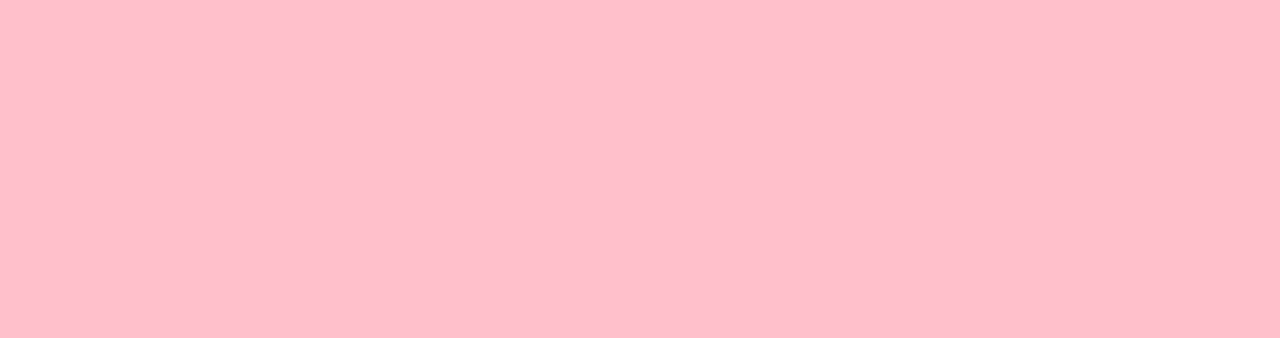
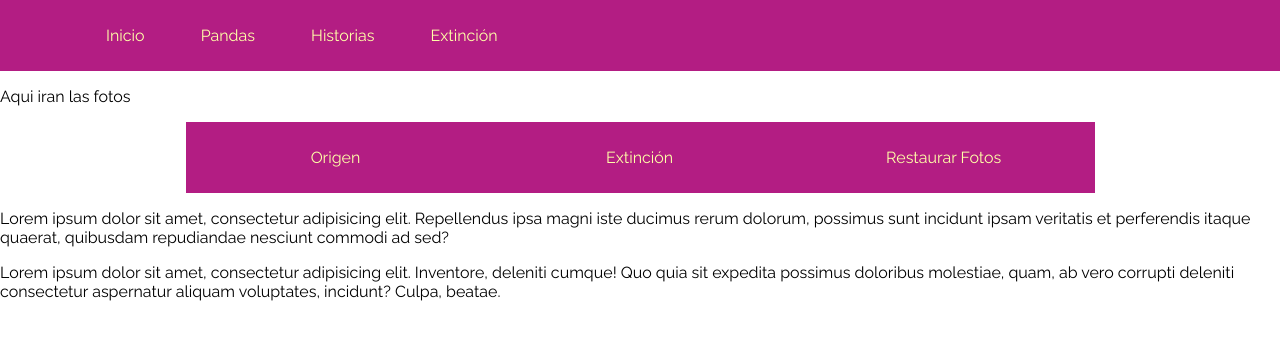
Before and after one commit to berenisser/panda-panda, a plain HTML site: page index.html in a window 1280 px wide. Drawn offline with Linux system fonts and the light colour scheme; a script that the page names is missing.

Commit message:
Nav Bars ready

```diff
--- a/assets/css/style.css
+++ b/assets/css/style.css
@@ -1,3 +1,46 @@
 body {
-	background-color: pink;
+	font-family: 'Raleway', sans-serif;
+	margin: 0;
 }
+
+nav {
+	background-color: #b31d83;
+	margin: 0;
+	padding: 0px 0px 0px 80px;
+	overflow: hidden;
+}
+
+nav a {
+	display: inline-block;
+	text-decoration: none;
+	color: 	#ffffa8;
+	padding: 26px;
+	text-align: center;
+}
+
+nav a:hover {
+	background-color: #f09102;
+	color: #b31d83;
+}
+
+/*Seccion de Mini Nav*/
+
+.mini-nav {
+	background-color: #b31d83;
+	width: 909px;
+	margin: 0 auto;
+	overflow: hidden;
+}
+.mini-nav a {
+	display: inline-block;
+	text-decoration: none;
+	color: 	#ffffa8;
+	padding: 26px 0;
+	width: 300px;
+	text-align: center;
+}
+
+.mini-nav a:hover {
+	background-color: #f09102;
+	color: #b31d83;
+}
--- a/assets/js/main.js
+++ /dev/null
@@ -1 +0,0 @@
-alert("Hola");
--- a/index.html
+++ b/index.html
@@ -2,10 +2,32 @@
 <html lang="en">
 <head>
 	<meta charset="UTF-8">
+	<link href="https://fonts.googleapis.com/css?family=Raleway" rel="stylesheet">
 	<link rel="stylesheet" href="assets/css/style.css">
 	<title>Panda Panda</title>
 </head>
 <body>
+	<nav>
+		<a href="#inicio">Inicio</a>
+		<a href="#pandas">Pandas</a>
+		<a href="#historias">Historias</a>
+		<a href="#extincion">Extinción</a>
+	</nav>
+	<section class="fotos-pandas">
+		<p>Aqui iran las fotos</p>
+	</section>
+
+	<section class="mini-nav">
+		<a href="#">Origen</a>
+		<a href="#">Extinción</a>
+		<a href="#">Restaurar Fotos</a>
+	</section>
+
+	<section class="letras">
+		<p class="izquierda">Lorem ipsum dolor sit amet, consectetur adipisicing elit. Repellendus ipsa magni iste ducimus rerum dolorum, possimus sunt incidunt ipsam veritatis et perferendis itaque quaerat, quibusdam repudiandae nesciunt commodi ad sed?</p>
+
+		<p class="derecha">Lorem ipsum dolor sit amet, consectetur adipisicing elit. Inventore, deleniti cumque! Quo quia sit expedita possimus doloribus molestiae, quam, ab vero corrupti deleniti consectetur aspernatur aliquam voluptates, incidunt? Culpa, beatae.</p>
+	</section>
 	<script src="assets/js/main.js"></script>
 </body>
 </html>
```
